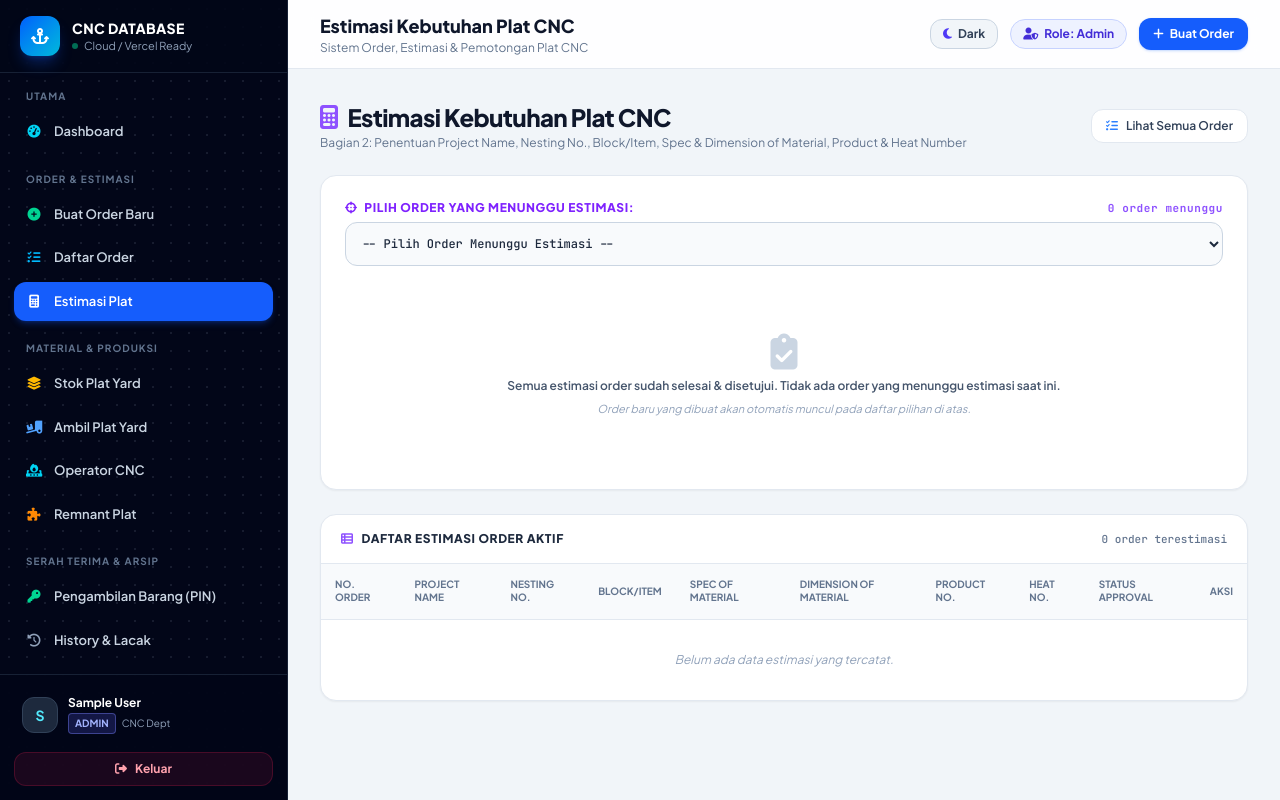
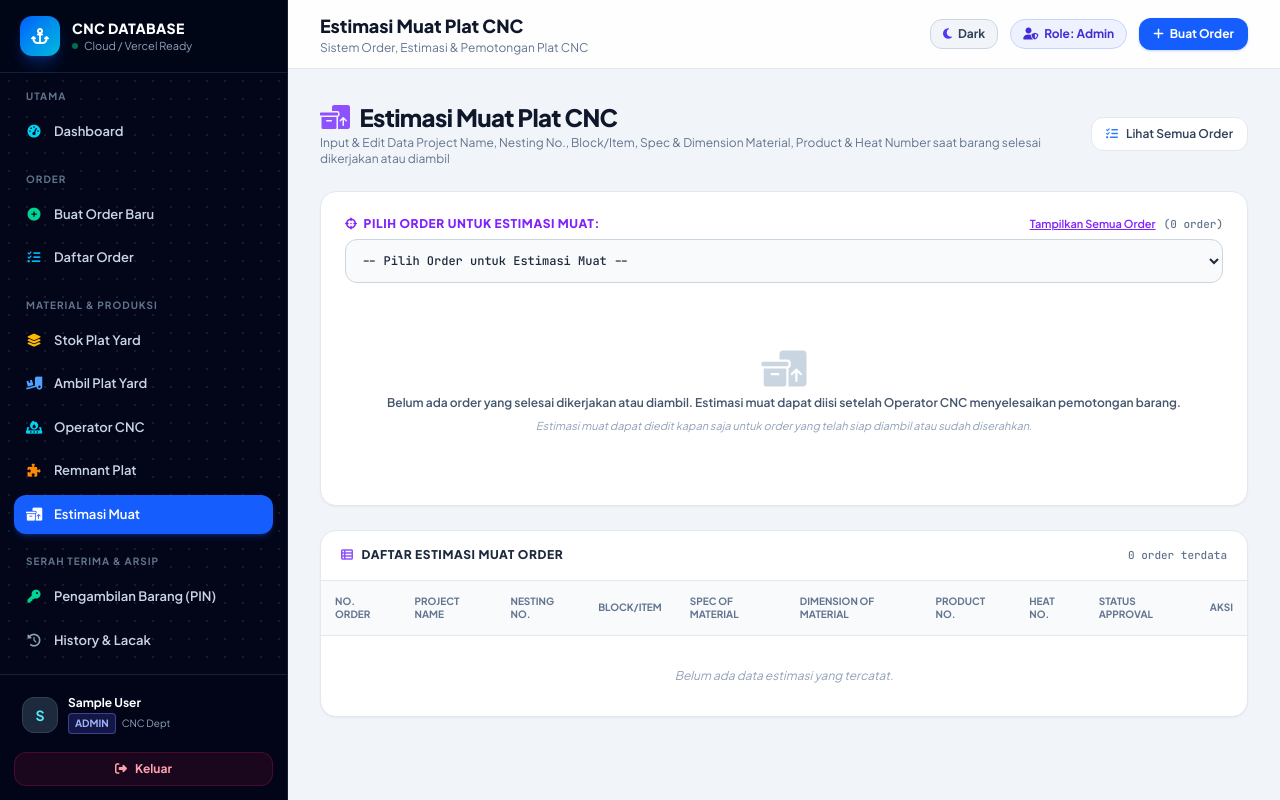
Before and after one commit to albidr30-cillowwall/cnc-database, a Nuxt app: page /estimation in a window 1280 px wide. Built offline with nearby package versions, Linux system fonts and the light colour scheme; sample sign-in values are in the browser's storage.

Commit message:
feat: ubah alur order langsung ke operator CNC, pindahkan Estimasi Muat ke Material & Produksi

```diff
--- a/composables/useCncStore.ts
+++ b/composables/useCncStore.ts
@@ -505,7 +505,7 @@ export function useCncStore() {
       drawing_file_name: data.drawing_file_name,
       drawing_data_url: data.drawing_data_url,
       target_cnc: data.target_cnc,
-      status: 'Menunggu Estimasi',
+      status: 'Diterima',
       created_at: new Date().toISOString()
     }
 
@@ -600,7 +600,9 @@ export function useCncStore() {
     }
 
     order.estimation = newEst
-    order.status = 'Menunggu Persetujuan Pemesan'
+    if (!['Siap Diambil', 'Sudah Diambil'].includes(order.status)) {
+      order.status = 'Estimasi Selesai'
+    }
     saveToLocalStorage()
 
     if (isConfigured && supabase) {
--- a/layouts/default.vue
+++ b/layouts/default.vue
@@ -53,7 +53,7 @@
           </div>
 
           <div class="space-y-1">
-            <div class="px-3 mb-2 text-[10px] font-bold uppercase tracking-widest text-slate-500">Order & Estimasi</div>
+            <div class="px-3 mb-2 text-[10px] font-bold uppercase tracking-widest text-slate-500">Order</div>
             <NuxtLink
               to="/orders/create"
               class="flex items-center justify-between px-3 py-2.5 rounded-xl font-semibold transition"
@@ -77,20 +77,6 @@
               </span>
               <span v-if="activeOrdersCount > 0" class="text-[10px] font-mono font-bold px-2 py-0.5 rounded-full bg-slate-800 text-sky-300">
                 {{ activeOrdersCount }}
-              </span>
-            </NuxtLink>
-            <NuxtLink
-              to="/estimation"
-              class="flex items-center justify-between px-3 py-2.5 rounded-xl font-semibold transition"
-              :class="$route.path === '/estimation' ? 'bg-blue-600 text-white shadow-md shadow-blue-600/25' : 'text-slate-300 hover:bg-slate-800/80 hover:text-white'"
-              @click="isMobileMenuOpen = false"
-            >
-              <span class="flex items-center gap-3">
-                <i class="fa-solid fa-calculator w-4 text-center" :class="$route.path === '/estimation' ? 'text-white' : 'text-violet-400'"></i>
-                <span>Estimasi Plat</span>
-              </span>
-              <span v-if="waitingEstCount > 0" class="text-[10px] font-mono font-bold px-2 py-0.5 rounded-full bg-amber-500/20 text-amber-300">
-                {{ waitingEstCount }}
               </span>
             </NuxtLink>
           </div>
@@ -145,6 +131,20 @@
               </span>
               <span v-if="remnantsCount > 0" class="text-[10px] font-mono font-bold px-2 py-0.5 rounded-full bg-orange-500/20 text-orange-300">
                 {{ remnantsCount }}
+              </span>
+            </NuxtLink>
+            <NuxtLink
+              to="/estimation"
+              class="flex items-center justify-between px-3 py-2.5 rounded-xl font-semibold transition"
+              :class="$route.path === '/estimation' ? 'bg-blue-600 text-white shadow-md shadow-blue-600/25' : 'text-slate-300 hover:bg-slate-800/80 hover:text-white'"
+              @click="isMobileMenuOpen = false"
+            >
+              <span class="flex items-center gap-3">
+                <i class="fa-solid fa-boxes-packing w-4 text-center" :class="$route.path === '/estimation' ? 'text-white' : 'text-violet-400'"></i>
+                <span>Estimasi Muat</span>
+              </span>
+              <span v-if="readyMuatCount > 0" class="text-[10px] font-mono font-bold px-2 py-0.5 rounded-full bg-violet-500/20 text-violet-300">
+                {{ readyMuatCount }}
               </span>
             </NuxtLink>
           </div>
@@ -390,8 +390,8 @@ const activeOrdersCount = computed(() => {
   return orders.value.filter(o => o.status !== 'Sudah Diambil').length
 })
 
-const waitingEstCount = computed(() => {
-  return orders.value.filter(o => o.status === 'Menunggu Estimasi' || o.status === 'Menunggu Persetujuan Pemesan').length
+const readyMuatCount = computed(() => {
+  return orders.value.filter(o => o.status === 'Siap Diambil' || o.status === 'Sudah Diambil').length
 })
 
 const readyPickupCount = computed(() => {
@@ -399,7 +399,7 @@ const readyPickupCount = computed(() => {
 })
 
 const operatorQueueCount = computed(() => {
-  return orders.value.filter(o => ['Estimasi Selesai', 'Diterima Operator', 'Plat Telah Diambil Yard', 'Sedang Dipotong'].includes(o.status)).length
+  return orders.value.filter(o => ['Diterima', 'Estimasi Selesai', 'Diterima Operator', 'Plat Telah Diambil Yard', 'Sedang Dipotong'].includes(o.status)).length
 })
 
 const remnantsCount = computed(() => {
@@ -411,7 +411,7 @@ const pageTitle = computed(() => {
   if (p === '/dashboard') return 'Dashboard Monitoring CNC'
   if (p === '/orders/create') return 'Form Buat Order Pemotongan Plat CNC'
   if (p === '/orders') return 'Daftar Order Pemotongan Plat CNC'
-  if (p === '/estimation') return 'Estimasi Kebutuhan Plat CNC'
+  if (p === '/estimation') return 'Estimasi Muat Plat CNC'
   if (p === '/plates') return 'Master Data Plat & Stok Yard'
   if (p === '/plates/remnants') return 'Daftar Plat Remnant (Sisa Potongan)'
   if (p === '/yard-pickup') return 'Pengambilan Plat dari Yard (Stock Lock)'
--- a/pages/dashboard.vue
+++ b/pages/dashboard.vue
@@ -36,21 +36,12 @@
       </div>
 
       <div class="bg-white dark:bg-slate-900 border border-slate-200 dark:border-slate-800 rounded-2xl p-4 shadow-xs hover:shadow-md transition">
-        <div class="flex items-center justify-between text-xs text-amber-700 dark:text-amber-400 font-semibold">
-          <span>Menunggu Estimasi</span>
-          <i class="fa-solid fa-hourglass-half text-amber-500"></i>
-        </div>
-        <div class="text-2xl font-extrabold font-mono mt-2 text-amber-600 dark:text-amber-400">{{ waitingEstCount }}</div>
-        <div class="text-[11px] text-slate-400 mt-0.5">Admin Material</div>
-      </div>
-
-      <div class="bg-white dark:bg-slate-900 border border-slate-200 dark:border-slate-800 rounded-2xl p-4 shadow-xs hover:shadow-md transition">
         <div class="flex items-center justify-between text-xs text-indigo-700 dark:text-indigo-400 font-semibold">
-          <span>Antrian / Diterima</span>
+          <span>Antrian Operator</span>
           <i class="fa-solid fa-inbox text-indigo-500"></i>
         </div>
         <div class="text-2xl font-extrabold font-mono mt-2 text-indigo-600 dark:text-indigo-400">{{ waitingAcceptCount }}</div>
-        <div class="text-[11px] text-slate-400 mt-0.5">Antrian Operator</div>
+        <div class="text-[11px] text-slate-400 mt-0.5">Order Diterima</div>
       </div>
 
       <div class="bg-white dark:bg-slate-900 border border-slate-200 dark:border-slate-800 rounded-2xl p-4 shadow-xs hover:shadow-md transition">
@@ -252,8 +243,7 @@ const gradeCanvas = ref<HTMLCanvasElement | null>(null)
 let trendChartInstance: Chart | null = null
 let gradeChartInstance: Chart | null = null
 
-const waitingEstCount = computed(() => orders.value.filter(o => o.status === 'Menunggu Estimasi').length)
-const waitingAcceptCount = computed(() => orders.value.filter(o => ['Menunggu Persetujuan Pemesan', 'Estimasi Selesai', 'Diterima Operator', 'Plat Telah Diambil Yard'].includes(o.status)).length)
+const waitingAcceptCount = computed(() => orders.value.filter(o => ['Diterima', 'Menunggu Persetujuan Pemesan', 'Estimasi Selesai', 'Diterima Operator', 'Plat Telah Diambil Yard'].includes(o.status)).length)
 const cuttingCount = computed(() => orders.value.filter(o => o.status === 'Sedang Dipotong').length)
 const readyCount = computed(() => orders.value.filter(o => o.status === 'Siap Diambil').length)
 const completedCount = computed(() => orders.value.filter(o => o.status === 'Sudah Diambil').length)
--- a/pages/estimation.vue
+++ b/pages/estimation.vue
@@ -4,11 +4,11 @@
     <div class="flex flex-col sm:flex-row sm:items-center justify-between gap-3">
       <div>
         <h1 class="text-xl sm:text-2xl font-black tracking-tight text-slate-900 dark:text-white flex items-center gap-2.5">
-          <i class="fa-solid fa-calculator text-violet-500"></i>
-          <span>Estimasi Kebutuhan Plat CNC</span>
+          <i class="fa-solid fa-boxes-packing text-violet-500"></i>
+          <span>Estimasi Muat Plat CNC</span>
         </h1>
         <p class="text-xs text-slate-500 dark:text-slate-400 mt-0.5">
-          Bagian 2: Penentuan Project Name, Nesting No., Block/Item, Spec & Dimension of Material, Product & Heat Number
+          Input & Edit Data Project Name, Nesting No., Block/Item, Spec & Dimension Material, Product & Heat Number saat barang selesai dikerjakan atau diambil
         </p>
       </div>
 
@@ -40,21 +40,33 @@
     <div class="bg-white dark:bg-slate-900 border border-slate-200 dark:border-slate-800 rounded-2xl p-6 shadow-xs space-y-5">
       <!-- Order Selector -->
       <div>
-        <label class="block text-xs font-extrabold text-violet-600 dark:text-violet-400 uppercase tracking-wider mb-1.5 flex items-center justify-between">
-          <span><i class="fa-solid fa-crosshairs mr-1"></i> Pilih Order yang Menunggu Estimasi:</span>
-          <span class="text-[11px] font-mono text-violet-500 font-bold lowercase">{{ pendingOrders.length }} order menunggu</span>
-        </label>
+        <div class="flex items-center justify-between mb-1.5">
+          <label class="text-xs font-extrabold text-violet-600 dark:text-violet-400 uppercase tracking-wider flex items-center gap-1.5">
+            <i class="fa-solid fa-crosshairs"></i>
+            <span>Pilih Order untuk Estimasi Muat:</span>
+          </label>
+          <div class="flex items-center gap-2">
+            <button
+              type="button"
+              @click="showAllOrders = !showAllOrders"
+              class="text-[11px] font-semibold text-violet-600 hover:text-violet-700 dark:text-violet-400 underline cursor-pointer"
+            >
+              {{ showAllOrders ? 'Filter: Hanya Selesai / Diambil' : 'Tampilkan Semua Order' }}
+            </button>
+            <span class="text-[11px] font-mono text-slate-500 dark:text-slate-400">({{ eligibleOrders.length }} order)</span>
+          </div>
+        </div>
         <select
           v-model="selectedOrderId"
           class="w-full bg-slate-50 dark:bg-slate-950 border border-slate-300 dark:border-slate-700 rounded-xl p-3 text-xs text-slate-800 dark:text-slate-200 font-mono focus:ring-2 focus:ring-violet-500 outline-none transition"
         >
-          <option :value="null">-- Pilih Order Menunggu Estimasi --</option>
+          <option :value="null">-- Pilih Order untuk Estimasi Muat --</option>
           <option
-            v-for="po in pendingOrders"
+            v-for="po in eligibleOrders"
             :key="po.id"
             :value="po.id"
           >
-            {{ po.no_order }} - {{ po.nama_proyek }} ({{ po.material }} {{ po.ketebalan }}) [{{ po.status }}]
+            {{ po.no_order }} - {{ po.nama_proyek }} ({{ po.material }} {{ po.ketebalan }}) [Status: {{ po.status }}]
           </option>
         </select>
       </div>
@@ -241,8 +253,8 @@
               type="submit"
               class="flex-1 bg-violet-600 hover:bg-violet-700 active:scale-[0.99] text-white font-extrabold p-3.5 rounded-xl shadow-md shadow-violet-600/25 transition flex items-center justify-center gap-2 cursor-pointer"
             >
-              <i class="fa-solid fa-paper-plane"></i>
-              <span>SIMPAN ESTIMASI & AJUKAN KE PEMESAN UNTUK PERSETUJUAN</span>
+              <i class="fa-solid fa-floppy-disk"></i>
+              <span>SIMPAN ESTIMASI MUAT</span>
             </button>
             <button
               v-if="selectedOrder.status === 'Menunggu Persetujuan Pemesan' || selectedOrder.estimation"
@@ -260,12 +272,12 @@
 
       <!-- Empty State -->
       <div v-else class="py-12 text-center text-slate-400 dark:text-slate-500 text-xs italic space-y-2">
-        <i class="fa-solid fa-clipboard-check text-4xl mb-2 block text-slate-300 dark:text-slate-700"></i>
-        <p v-if="pendingOrders.length === 0" class="text-slate-600 dark:text-slate-300 font-semibold not-italic">
-          Semua estimasi order sudah selesai & disetujui. Tidak ada order yang menunggu estimasi saat ini.
+        <i class="fa-solid fa-boxes-packing text-4xl mb-2 block text-slate-300 dark:text-slate-700"></i>
+        <p v-if="eligibleOrders.length === 0" class="text-slate-600 dark:text-slate-300 font-semibold not-italic">
+          Belum ada order yang selesai dikerjakan atau diambil. Estimasi muat dapat diisi setelah Operator CNC menyelesaikan pemotongan barang.
         </p>
-        <p v-else>Pilih salah satu order di atas untuk mengisi data estimasi & nesting plat.</p>
-        <p class="text-[11px] text-slate-400 dark:text-slate-600">Order baru yang dibuat akan otomatis muncul pada daftar pilihan di atas.</p>
+        <p v-else>Pilih salah satu order di atas untuk mengisi atau mengedit data estimasi muat & nesting plat.</p>
+        <p class="text-[11px] text-slate-400 dark:text-slate-600">Estimasi muat dapat diedit kapan saja untuk order yang telah siap diambil atau sudah diserahkan.</p>
       </div>
     </div>
 
@@ -274,9 +286,9 @@
       <div class="px-5 py-4 border-b border-slate-200 dark:border-slate-800 flex items-center justify-between">
         <h2 class="text-xs font-extrabold uppercase tracking-wider text-slate-800 dark:text-slate-200 flex items-center gap-2">
           <i class="fa-solid fa-table-list text-violet-500"></i>
-          <span>Daftar Estimasi Order Aktif</span>
+          <span>Daftar Estimasi Muat Order</span>
         </h2>
-        <span class="text-[11px] font-mono text-slate-500 dark:text-slate-400">{{ estimatedOrdersList.length }} order terestimasi</span>
+        <span class="text-[11px] font-mono text-slate-500 dark:text-slate-400">{{ estimatedOrdersList.length }} order terdata</span>
       </div>
 
       <div class="overflow-x-auto">
@@ -390,9 +402,17 @@ const form = reactive({
   heat_number: ''
 })
 
-// Orders that strictly need estimation (exclude already approved orders)
-const pendingOrders = computed(() => {
-  return store.orders.value.filter(o => o.status === 'Menunggu Estimasi')
+const showAllOrders = ref(false)
+
+// Orders available for estimasi muat: defaults to "selesai dikerjakan" (Siap Diambil) or "diambil" (Sudah Diambil)
+const eligibleOrders = computed(() => {
+  if (!showAllOrders.value) {
+    return store.orders.value.filter(o =>
+      ['Siap Diambil', 'Sudah Diambil'].includes(o.status) ||
+      o.id === selectedOrderId.value
+    )
+  }
+  return store.orders.value
 })
 
 const selectedOrder = computed(() => {
@@ -419,7 +439,7 @@ watch(selectedOrder, (order) => {
   form.heat_number = est?.heat_number || ''
 }, { immediate: true })
 
-// Handle Submit Estimation
+// Handle Submit Estimasi Muat
 async function handleSubmitEstimation() {
   if (!selectedOrder.value) return
 
@@ -436,7 +456,7 @@ async function handleSubmitEstimation() {
 
   feedbackMsg.value = {
     type: 'success',
-    text: `Estimasi & detail nesting untuk order ${selectedOrder.value.no_order} berhasil disimpan dan diajukan!`
+    text: `Estimasi muat untuk order ${selectedOrder.value.no_order} berhasil disimpan!`
   }
 }
 
@@ -445,10 +465,10 @@ async function handleDirectApprove(orderId: number) {
   await store.approveEstimation(orderId)
   feedbackMsg.value = {
     type: 'success',
-    text: `Estimasi order #${orderId} berhasil DISETUJUI! Order kini siap untuk pengambilan plat di Yard.`
+    text: `Estimasi muat order #${orderId} berhasil DISETUJUI!`
   }
-  // Reset selected order to next pending order or null
-  selectedOrderId.value = pendingOrders.value.length > 0 ? pendingOrders.value[0].id : null
+  // Reset selected order to next eligible order or null
+  selectedOrderId.value = eligibleOrders.value.length > 0 ? eligibleOrders.value[0].id : null
 }
 
 onMounted(() => {
@@ -460,8 +480,8 @@ onMounted(() => {
     if (oid) {
       selectedOrderId.value = oid
     }
-  } else if (pendingOrders.value.length > 0) {
-    selectedOrderId.value = pendingOrders.value[0].id
+  } else if (eligibleOrders.value.length > 0) {
+    selectedOrderId.value = eligibleOrders.value[0].id
   } else {
     selectedOrderId.value = null
   }
--- a/pages/login.vue
+++ b/pages/login.vue
@@ -79,7 +79,7 @@
               </button>
             </div>
           </div>
-
+r
           <button
             type="submit"
             :disabled="isLoading"
--- a/pages/operator.vue
+++ b/pages/operator.vue
@@ -149,7 +149,7 @@
           <div class="flex items-center gap-2">
             <!-- Step 1: Terima Order -->
             <button
-              v-if="o.status === 'Estimasi Selesai'"
+              v-if="o.status === 'Diterima' || o.status === 'Estimasi Selesai'"
               @click="handleAccept(o.id)"
               class="bg-emerald-600 hover:bg-emerald-700 text-white px-4 py-2 rounded-xl text-xs font-extrabold shadow-sm transition flex items-center gap-1.5"
             >
@@ -205,7 +205,7 @@
       >
         <i class="fa-solid fa-fire-burner text-4xl mb-2 block text-slate-300 dark:text-slate-700"></i>
         <p>Belum ada order antrian masuk untuk <b>{{ activeGroup }}</b>.</p>
-        <p class="text-[11px] text-slate-400 dark:text-slate-600">Order baru yang telah disetujui estimasinya akan otomatis muncul di sini.</p>
+        <p class="text-[11px] text-slate-400 dark:text-slate-600">Order baru yang dibuat akan langsung masuk ke antrian operator di sini.</p>
       </div>
     </div>
   </div>
@@ -231,6 +231,7 @@ const groupOrders = computed(() => {
 
 function getStatusBadgeClass(status: string) {
   switch (status) {
+    case 'Diterima':
     case 'Estimasi Selesai':
       return 'bg-blue-50 dark:bg-blue-950/50 text-blue-700 dark:text-blue-300 border-blue-200 dark:border-blue-800'
     case 'Diterima Operator':
--- a/pages/orders/index.vue
+++ b/pages/orders/index.vue
@@ -7,7 +7,7 @@
     >
       <span class="flex items-center gap-2">
         <i class="fa-solid fa-circle-check text-emerald-600 dark:text-emerald-400 text-base"></i>
-        Order baru berhasil dibuat dan tercatat di database!
+        Order baru berhasil dibuat dan langsung masuk ke antrian Operator CNC!
       </span>
       <button @click="$router.replace('/orders')" class="text-emerald-600 hover:text-emerald-900 dark:hover:text-emerald-300 font-bold text-sm cursor-pointer">&times;</button>
     </div>
@@ -40,10 +40,8 @@
         class="bg-slate-50 dark:bg-slate-950 border border-slate-300 dark:border-slate-700 rounded-xl px-3 py-2 text-slate-800 dark:text-white outline-none"
       >
         <option value="">Semua Status</option>
-        <option value="Menunggu Estimasi">Menunggu Estimasi</option>
-        <option value="Menunggu Persetujuan Pemesan">Persetujuan Pemesan</option>
+        <option value="Diterima">Diterima</option>
         <option value="Estimasi Selesai">Estimasi Selesai</option>
-        <option value="Diterima">Diterima</option>
         <option value="Sedang Dipotong">Sedang Dipotong</option>
         <option value="Siap Diambil">Siap Diambil</option>
         <option value="Sudah Diambil">Sudah Diambil</option>
@@ -113,13 +111,15 @@
                 </div>
               </td>
               <td class="p-3.5 text-center whitespace-nowrap space-y-1">
-                <!-- Estimasi Button -->
+                <!-- Estimasi Muat Button (Bisa diedit ketika barang selesai dikerjakan / diambil) -->
                 <NuxtLink
-                  v-if="isFullAccess && o.status === 'Menunggu Estimasi'"
+                  v-if="isFullAccess && (o.status === 'Siap Diambil' || o.status === 'Sudah Diambil')"
                   :to="`/estimation?order_id=${o.id}`"
-                  class="inline-block bg-violet-600 hover:bg-violet-700 text-white px-3 py-1.5 rounded-lg text-[11px] font-bold shadow-xs"
+                  class="inline-flex items-center gap-1 bg-violet-600 hover:bg-violet-700 text-white px-2.5 py-1 rounded-lg text-[11px] font-bold shadow-xs transition"
+                  title="Isi / Edit Estimasi Muat"
                 >
-                  Estimasi
+                  <i class="fa-solid fa-boxes-packing text-[10px]"></i>
+                  <span>Estimasi Muat</span>
                 </NuxtLink>
 
                 <!-- Setujui Button -->
@@ -198,7 +198,7 @@ const filteredOrders = computed(() => {
     let matchStatus = true
     if (selectedStatus.value) {
       if (selectedStatus.value === 'Diterima') {
-        matchStatus = ['Diterima Operator', 'Plat Telah Diambil Yard'].includes(o.status)
+        matchStatus = ['Diterima', 'Diterima Operator', 'Plat Telah Diambil Yard'].includes(o.status)
       } else {
         matchStatus = o.status === selectedStatus.value
       }
--- a/pages/yard-pickup.vue
+++ b/pages/yard-pickup.vue
@@ -57,7 +57,7 @@
           </option>
         </select>
         <p v-if="readyOrders.length === 0" class="text-[11px] text-amber-600 dark:text-amber-400 mt-1 italic">
-          <i class="fa-solid fa-triangle-exclamation mr-1"></i> Tidak ada order dengan status 'Estimasi Selesai'. Silahkan setujui estimasi terlebih dahulu di menu Estimasi.
+          <i class="fa-solid fa-triangle-exclamation mr-1"></i> Tidak ada order aktif yang siap diambil platnya.
         </p>
       </div>
 
@@ -231,8 +231,11 @@ const form = reactive({
 
 const readyOrders = computed(() => {
   return store.orders.value.filter(o =>
-    o.status === 'Estimasi Selesai' ||
-    o.status === 'Diterima Operator'
+    o.status === 'Diterima' ||
+    o.status === 'Diterima Operator' ||
+    o.status === 'Plat Telah Diambil Yard' ||
+    o.status === 'Sedang Dipotong' ||
+    o.status === 'Estimasi Selesai'
   )
 })
 
```
